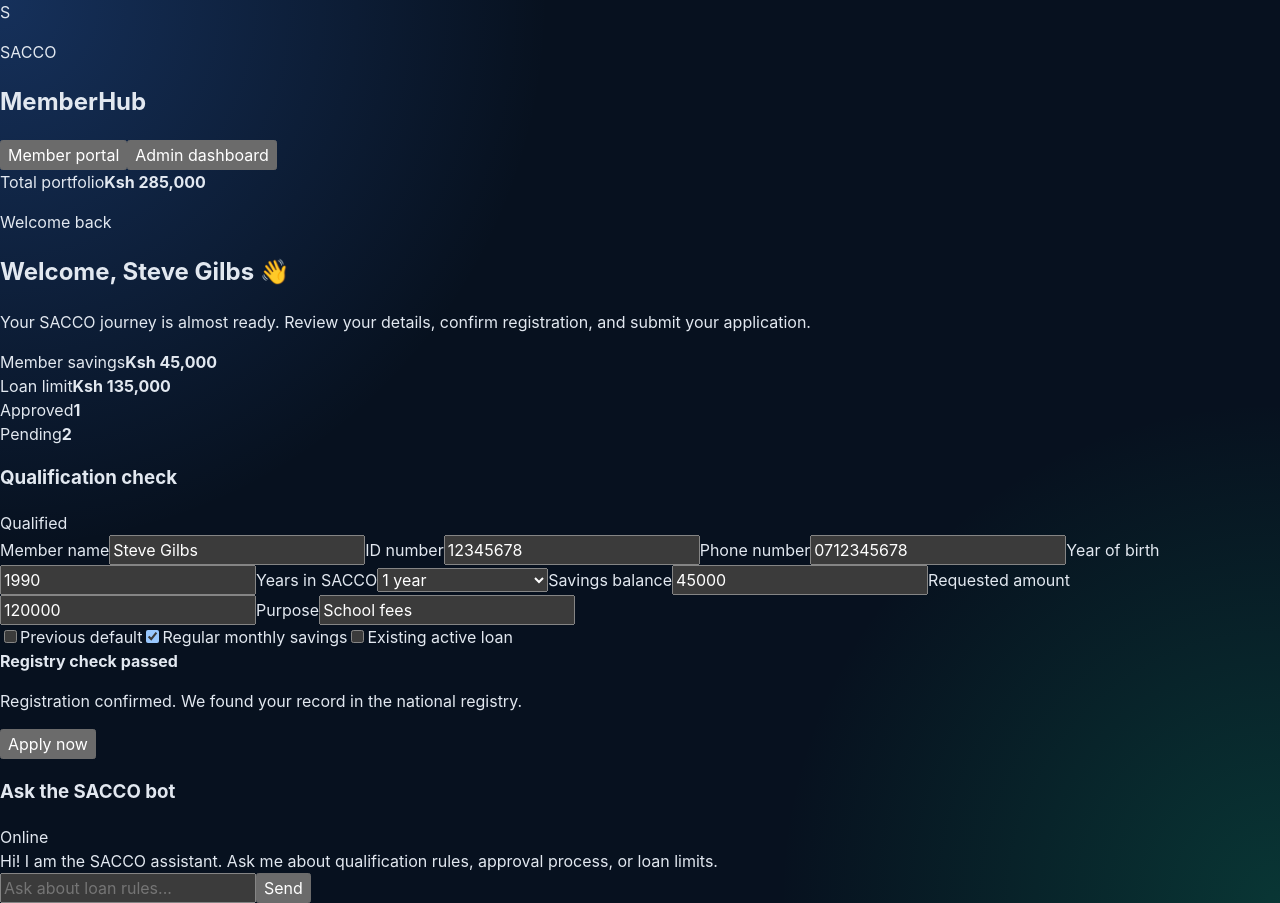
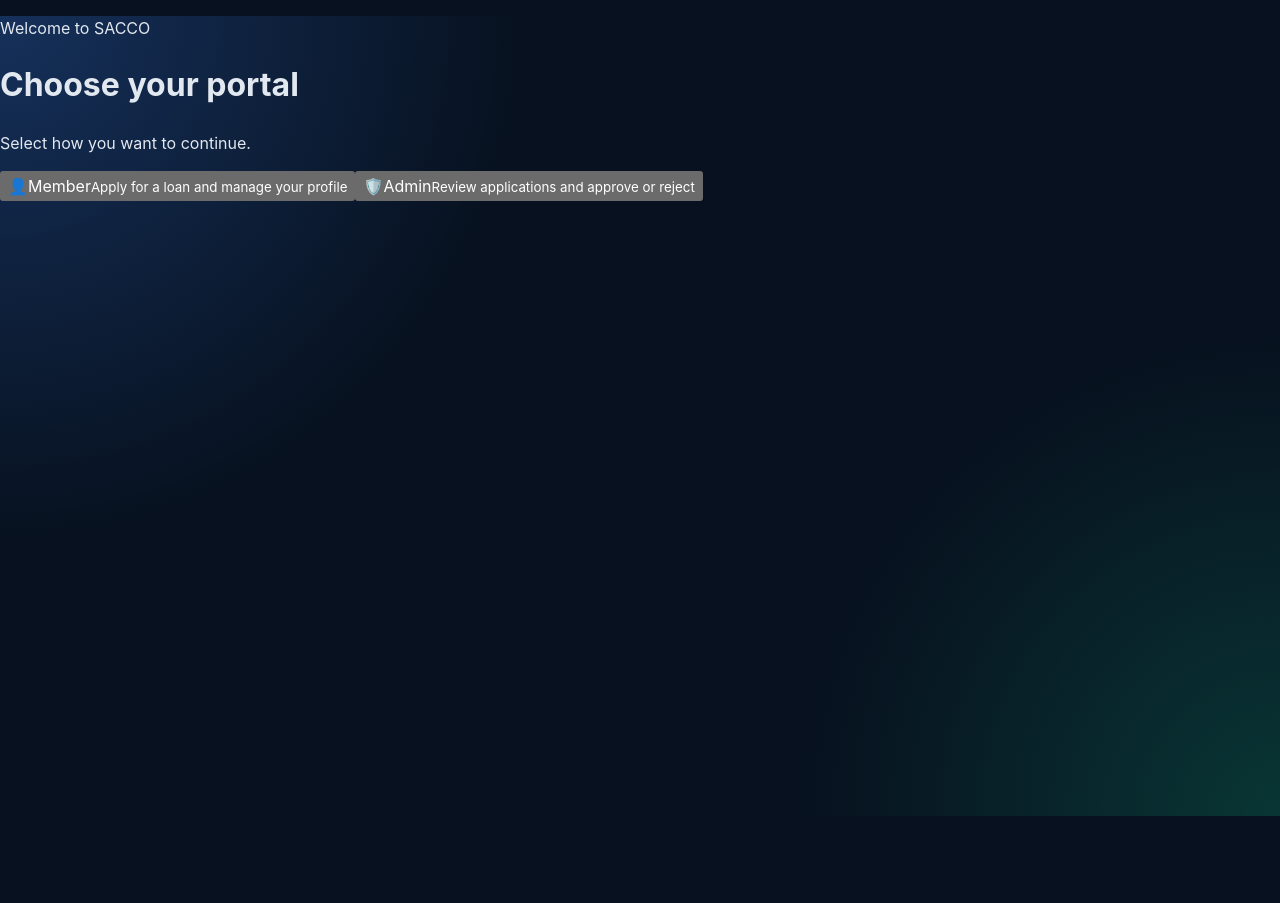
Before and after one commit to stevegilbs254-byte/sacco-system, a React app in the folder frontend/: page / in a window 1280 px wide. After the commit the page ends 816 px from the top, so only its background shows below. Built offline with nearby package versions, Linux system fonts and the light colour scheme; the HTML template or start-up script is replaced by a standard one.

Commit message:
Add a role-selection landing page so users choose Member or Admin before entering the dashboard

```diff
--- a/frontend/src/App.jsx
+++ b/frontend/src/App.jsx
@@ -119,7 +119,7 @@ function getQualification(profile) {
 function App() {
   const [profile, setProfile] = useState(defaultProfile);
   const [applications, setApplications] = useState(starterApplications);
-  const [view, setView] = useState('member');
+  const [view, setView] = useState('choose');
   const [chatMessages, setChatMessages] = useState(initialChats);
   const [chatInput, setChatInput] = useState('');
   const [statusMessage, setStatusMessage] = useState('');
@@ -180,6 +180,32 @@ function App() {
   const pendingReviews = applications.filter((item) => item.status === 'Pending' || item.status === 'Review required' || item.status === 'Reviewed').length;
   const totalAmount = applications.reduce((sum, item) => sum + Number(item.amount || 0), 0);
 
+  if (view === 'choose') {
+    return (
+      <main className="role-select-shell">
+        <div className="role-select-card">
+          <p className="eyebrow">Welcome to SACCO</p>
+          <h1>Choose your portal</h1>
+          <p className="role-subtitle">Select how you want to continue.</p>
+
+          <div className="role-grid">
+            <button className="portal-button member-button" onClick={() => setView('member')}>
+              <span className="portal-icon">👤</span>
+              <span>Member</span>
+              <small>Apply for a loan and manage your profile</small>
+            </button>
+
+            <button className="portal-button admin-button" onClick={() => setView('admin')}>
+              <span className="portal-icon">🛡️</span>
+              <span>Admin</span>
+              <small>Review applications and approve or reject</small>
+            </button>
+          </div>
+        </div>
+      </main>
+    );
+  }
+
   return (
     <main className="dashboard-shell">
       <aside className="sidebar">
@@ -197,6 +223,9 @@ function App() {
           </button>
           <button className={view === 'admin' ? 'nav-item active' : 'nav-item'} onClick={() => setView('admin')}>
             Admin dashboard
+          </button>
+          <button className="nav-item secondary" onClick={() => setView('choose')}>
+            Switch portal
           </button>
         </nav>
 
```
